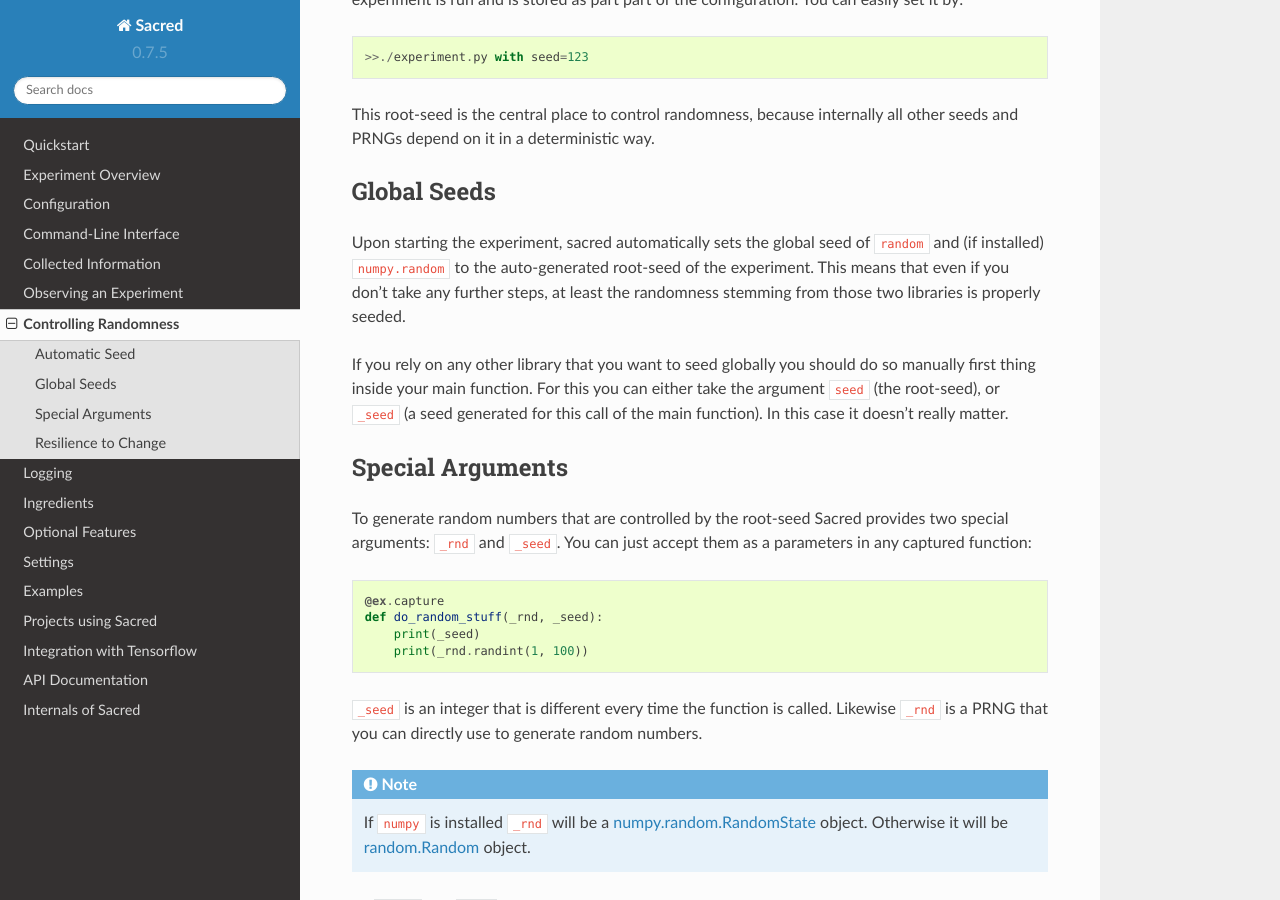
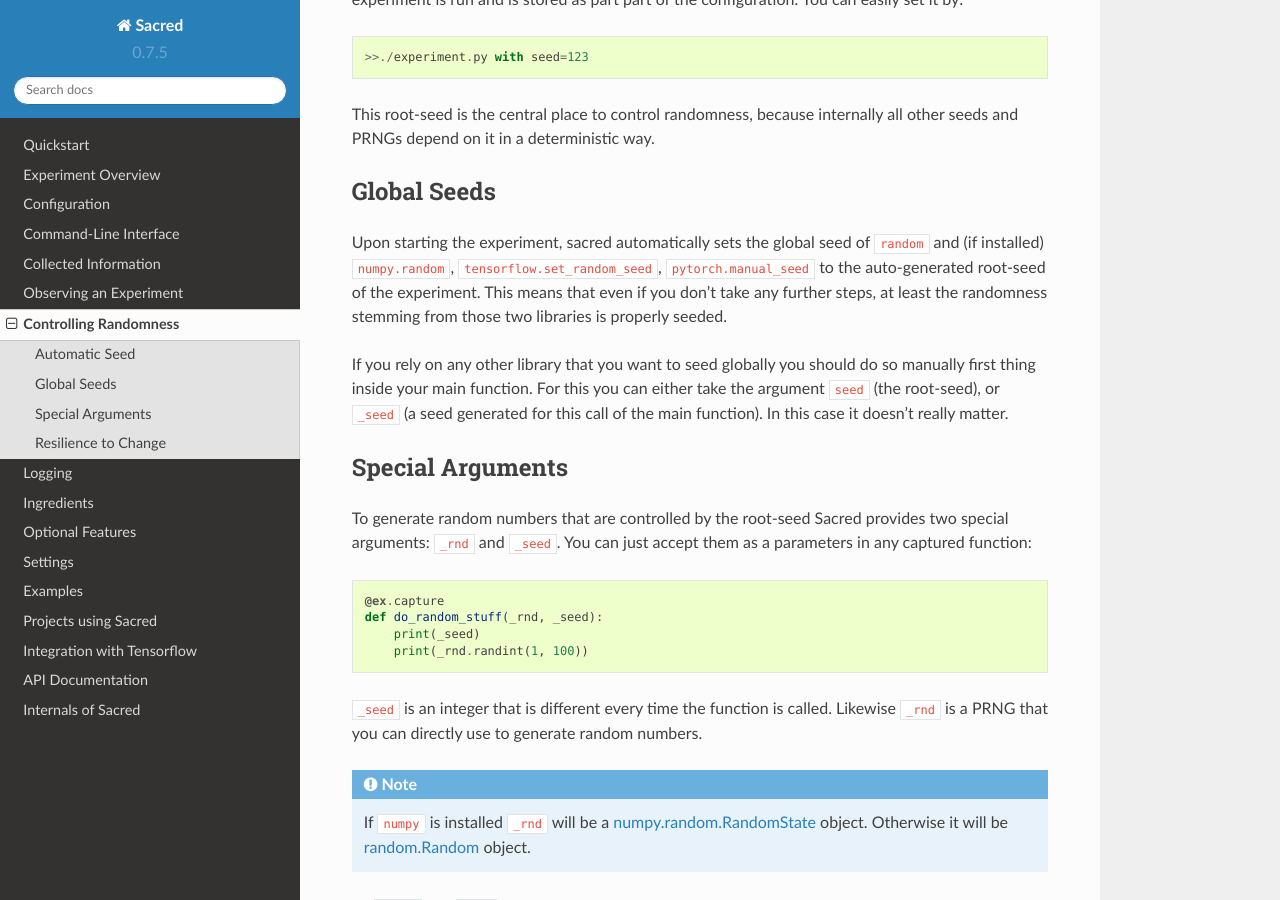
Before and after one commit to IDSIA/sacred, a Sphinx documentation site: the page built from docs/randomness.rst, in a window 1280 px wide and 900 px high, scrolled down 372 px. Built offline with Sphinx 7.4.7 and the Read the Docs theme 2.0.0, drawn with Linux system fonts in a browser that asks for light colours; the version number is read from the project's files by our own code.

Commit message:
Update randomness.rst
missing torch et tensorflow seed setting.

```diff
--- a/docs/randomness.rst
+++ b/docs/randomness.rst
@@ -20,9 +20,10 @@
 Global Seeds
 ============
 Upon starting the experiment, sacred automatically sets the global seed of
-``random`` and (if installed) ``numpy.random`` to the auto-generated root-seed
-of the experiment. This means that even if you don't take any further steps,
-at least the randomness stemming from those two libraries is properly seeded.
+``random`` and (if installed) ``numpy.random``, ``tensorflow.set_random_seed``,
+``pytorch.manual_seed`` to the auto-generated root-seed of the experiment.
+This means that even if you don't take any further steps, at least the randomness
+stemming from those two libraries is properly seeded.
 
 If you rely on any other library that you want to seed globally you should do
 so manually first thing inside your main function. For this you can either take
```
